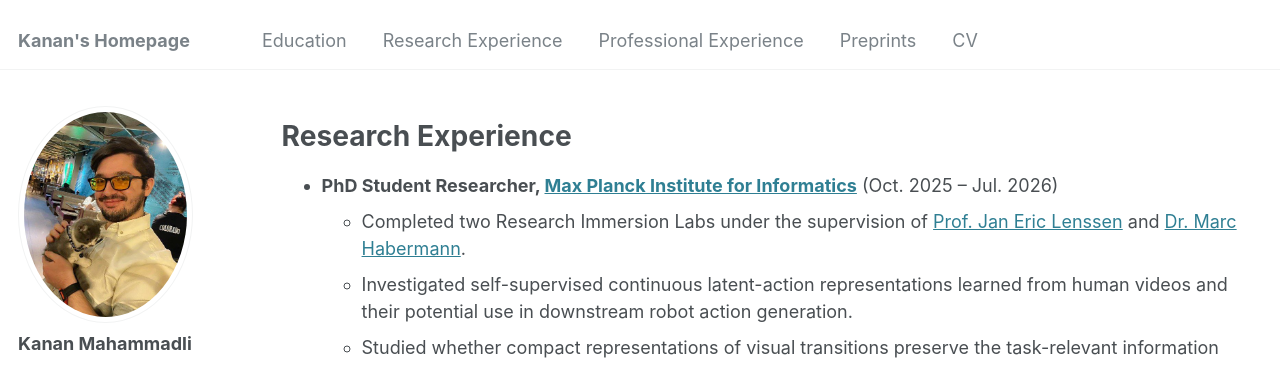
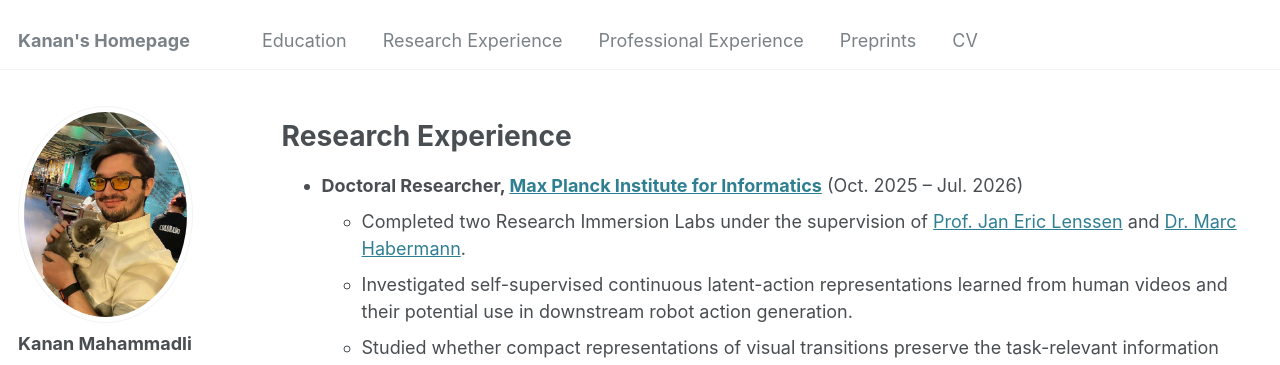
Before and after one commit to KananMahammadli/kananmahammadli.github.io, a Jekyll site: the page built from _pages/research_experience.md, in a window 1280 px wide and 1345 px high. Shown: the top 365 px of the window. Built offline with Jekyll 4.4.1, drawn with Linux system fonts in a browser that asks for light colours; some web fonts are replaced.

Commit message:
fix position

```diff
--- a/_pages/research_experience.md
+++ b/_pages/research_experience.md
@@ -7,7 +7,7 @@ author_profile: true
 
 # Research Experience
 
-* **PhD Student Researcher, [Max Planck Institute for Informatics](https://www.mpi-inf.mpg.de/home)** (Oct. 2025 – Jul. 2026)
+* **Doctoral Researcher, [Max Planck Institute for Informatics](https://www.mpi-inf.mpg.de/home)** (Oct. 2025 – Jul. 2026)
   * Completed two Research Immersion Labs under the supervision of [Prof. Jan Eric Lenssen](https://janericlenssen.github.io/) and [Dr. Marc Habermann](https://people.mpi-inf.mpg.de/~mhaberma/).
   * Investigated self-supervised continuous latent-action representations learned from human videos and their potential use in downstream robot action generation.
   * Studied whether compact representations of visual transitions preserve the task-relevant information required for sequential decisions.
```
Also changed, not shown: 1 other file.
